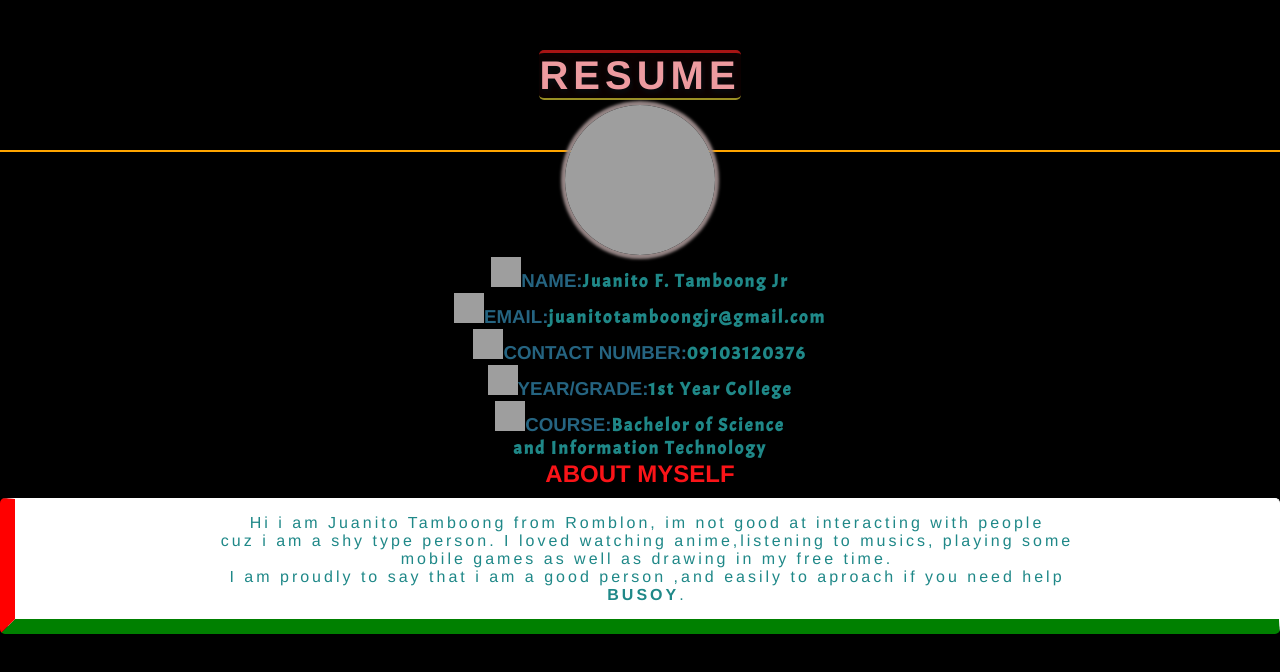
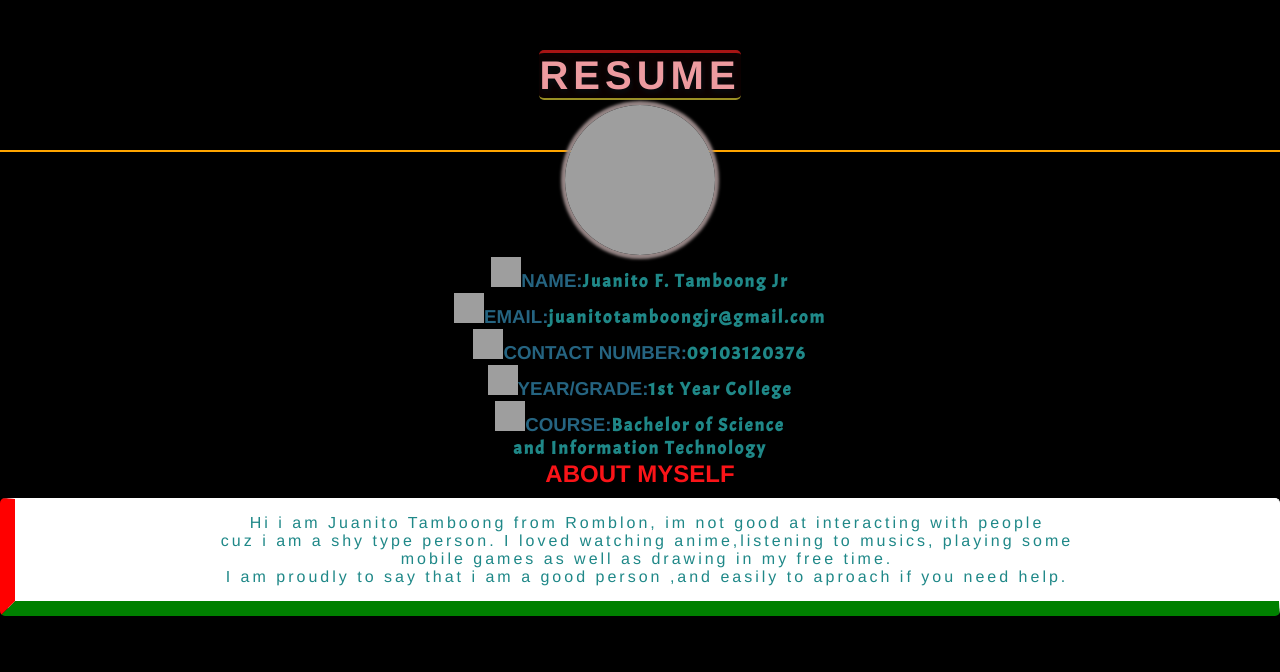
Before and after one commit to JuanitoTamboong/Resume, a plain HTML site: page index.html in a window 1280 px wide. Drawn offline with Linux system fonts and the light colour scheme; grey boxes are pictures that could not be loaded.

Commit message:
Update index.html

```diff
--- a/index.html
+++ b/index.html
@@ -142,7 +142,7 @@ background: linear-gradient(to right, #E2E2E2, #C9D6FF); /* W3C, IE 10+/ Edge, F
     im not good at interacting with people <br>cuz i am a shy type person.
     I loved watching anime,listening to musics,
     playing some<br> mobile games as well as drawing in my free time.<br>
-    I am proudly to say that i am a good  person ,and easily to aproach if you need help<br><b>BUSOY</b>.</p>
+    I am proudly to say that i am a good  person ,and easily to aproach if you need help.</p>
  </div>
 </body>
 </html>
```
